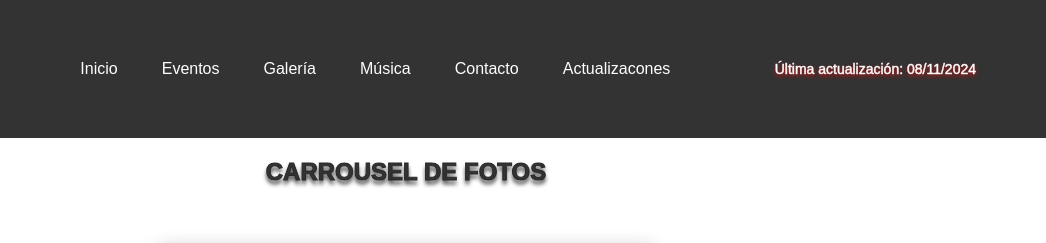
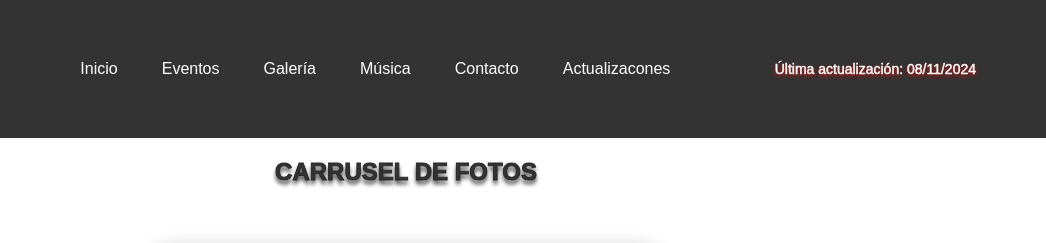
Before and after one commit to DJFIDOO/DJFIDOWEB, a plain HTML site: page galeria.html in a window 1280 px wide. Shown: the top 243 px of the page, 234-1280 px from the left. Drawn offline with Linux system fonts and the light colour scheme.

Commit message:
Update galeria.html

```diff
--- a/galeria.html
+++ b/galeria.html
@@ -28,7 +28,7 @@
             <p class="ultima-actualizacion rojo">Última actualización: 08/11/2024</p>
         </div>
     </header>
-            <h2 class="titulo">CARROUSEL DE FOTOS</h2>
+            <h2 class="titulo">CARRUSEL DE FOTOS</h2>
             <p>
               <div class="carrusel">
                 <input type="radio" name="selector" id="slide1" checked>
```
